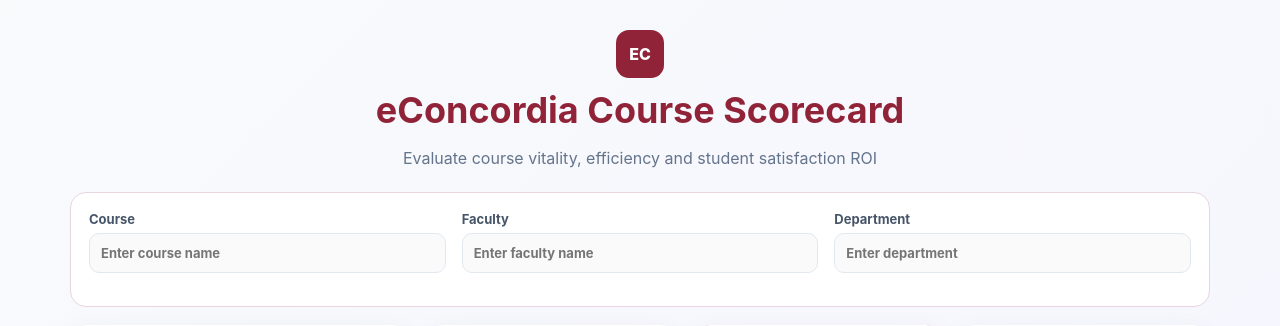
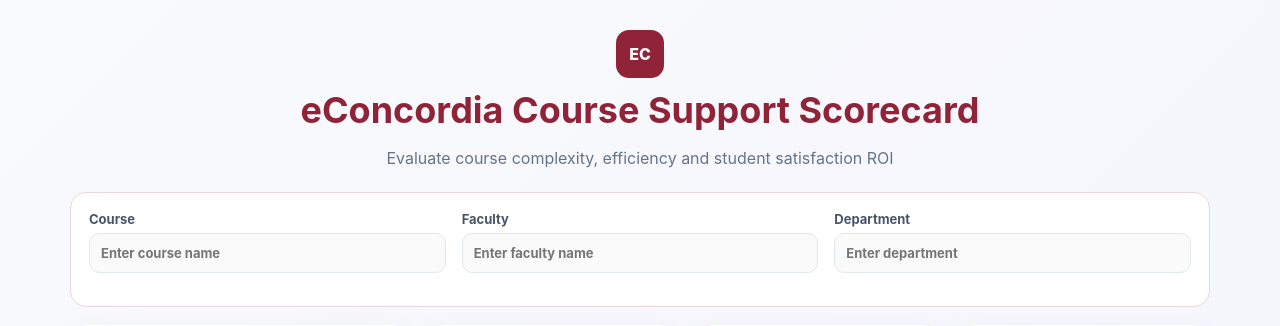
Before and after one commit to Jalapenoface/Support_Calculator, a Flask app: page / in a window 1280 px wide. Shown: the top 326 px of the page. Run offline with Flask 3, Linux system fonts and the light colour scheme.

Commit message:
Update course scorecard title and description

```diff
--- a/templates/index.html
+++ b/templates/index.html
@@ -1,5 +1,5 @@
 <!doctype html><html lang="en"><head><meta charset="utf-8"><meta name="viewport" content="width=device-width,initial-scale=1"><title>eConcordia Course Scorecard</title><link rel="stylesheet" href="{{ url_for('static', filename='style.css') }}"></head>
-<body><main class="wrap"><header><div class="mark">EC</div><h1>eConcordia Course Scorecard</h1><p>Evaluate course vitality, efficiency and student satisfaction ROI</p></header>
+<body><main class="wrap"><header><div class="mark">EC</div><h1>eConcordia Course Support Scorecard</h1><p>Evaluate course complexity, efficiency and student satisfaction ROI</p></header>
 <section class="identity"><label>Course<input id="course_name" placeholder="Enter course name"></label><label>Faculty<input id="faculty_name" placeholder="Enter faculty name"></label><label>Department<input id="department" placeholder="Enter department"></label></section>
 <div class="layout"><aside class="panel"><h2>Course Metrics</h2><label>Enrollment Count<input type="number" id="enrollment" value="120" min="0"></label><label>Total SM Hours (per semester)<input type="number" id="hours" value="45" min="0" step="0.5"></label><label>Complexity Score <b id="complexityOut">6.0</b><input type="range" id="complexity" min="1" max="10" step="0.5" value="6"></label><label>Student Satisfaction (%)<input type="number" id="satisfaction" value="85" min="0" max="100"></label><label>Hourly Rate ($)<input type="number" id="hourly_rate" value="35" min="0" step="0.01"></label><div class="recs"><h3>Strategic Recommendations</h3><div id="recommendations"></div></div></aside>
 <section><div class="cards"><article><small>Vitality Grade</small><strong id="grade">-</strong><span id="gradeLabel"></span></article><article class="maroon"><small>Total Support Cost</small><strong id="cost">-</strong><span>Per Semester</span></article><article><small>Effort / Student</small><strong id="effort">-</strong><span id="effortLabel"></span></article><article><small>Cost / Student</small><strong id="cps">-</strong><span id="cpsLabel"></span></article><article><small>Cost / Satisfied Student</small><strong id="cpss">-</strong><span id="cpssLabel"></span></article><article><small>Pedagogical ROI</small><strong id="proi">-</strong><span id="proiLabel"></span></article><article class="wide"><small>Scalability Index</small><strong id="scale">-</strong><span id="scaleLabel"></span></article></div>
```
